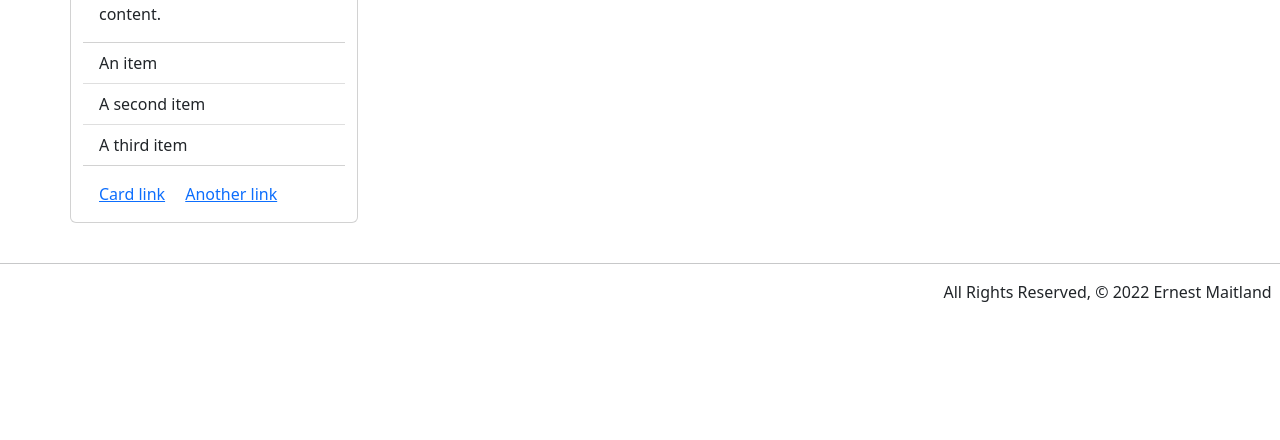
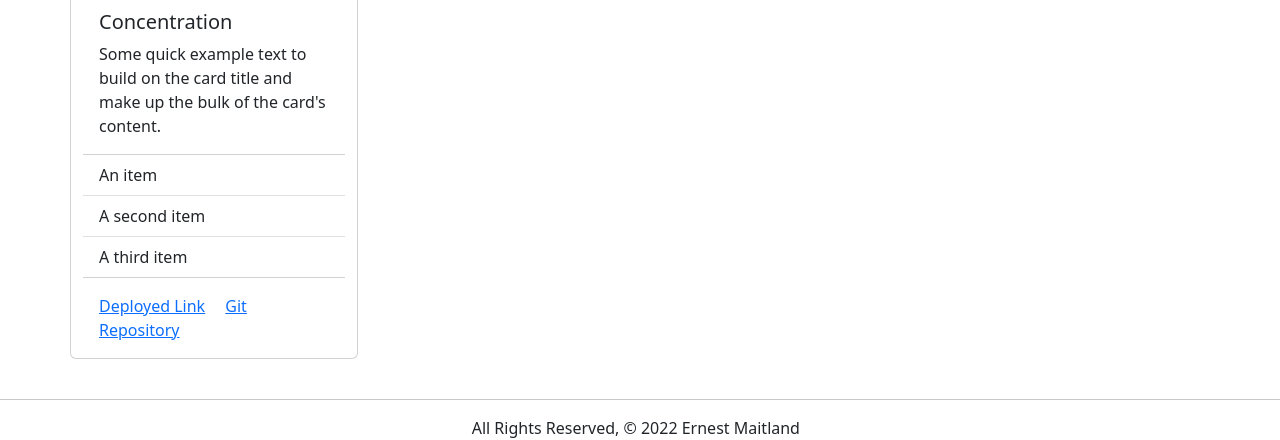
Before and after one commit to loex345/my_portfolio, a Django app: page / in a window 1280 px wide. Shown: the part 1282-1722 px from the top of the page. Before the commit the page ends 1584 px from the top, so only its background shows below. Run offline with Django 4.2, Linux system fonts and the light colour scheme.

Commit message:
Add imgs for projects

```diff
--- a/my_new_app/static/css/style.css
+++ b/my_new_app/static/css/style.css
@@ -10,7 +10,7 @@ body {
 
   footer.page-footer {
     padding-top: 0;
-    text-align: right;
+    text-align: center;
   }
 
   #centertitle{
--- a/my_new_app/templates/home.html
+++ b/my_new_app/templates/home.html
@@ -4,12 +4,13 @@
 <div class="container py-4">
     <div class="p-5 mb-4 bg-light rounded-3">
         <div class="container-fluid py-5">
-            <h1 class="display-5 fw-bold">My Screen Shots</h1>
+            <h1 class="display-5 fw-bold">Hello World</h1>
+            <blockquote>My Ernest Maitland and I am a developer</blockquote>
         </div>
     </div>
     <div class="row">
         <div class="card" style="width: 18rem;">
-            <img src="..." class="card-img-top" alt="...">
+            <img src="https://i.imgur.com/ENMjq40.png" class="card-img-top" alt="...">
             <div class="card-body">
                 <h5 class="card-title">Shoplist</h5>
                 <p class="card-text">Some quick example text to build on the card title and make up the bulk of the card's
@@ -21,12 +22,12 @@
                     <li class="list-group-item">A third item</li>
                 </ul>
                 <div class="card-body">
-                    <a href="#" class="card-link">Card link</a>
-                    <a href="#" class="card-link">Another link</a>
+                    <a href="#" class="card-link">Deployed Link</a>
+                    <a href="#" class="card-link">Git Repository</a>
                 </div>
             </div>
             <div class="card" style="width: 18rem;">
-                <img src="..." class="card-img-top" alt="...">
+                <img src="https://i.imgur.com/UhTbSxG.jpg" class="card-img-top" alt="...">
                 <div class="card-body">
                     <h5 class="card-title">Recipe App</h5>
                     <p class="card-text">Some quick example text to build on the card title and make up the bulk of the card's
@@ -38,12 +39,14 @@
                         <li class="list-group-item">A third item</li>
                     </ul>
                     <div class="card-body">
-                        <a href="#" class="card-link">Card link</a>
-                        <a href="#" class="card-link">Another link</a>
+                        <a href="#" class="card-link">Deployed Link</a>
+                        <a href="#" class="card-link">Git Repository</a>
                     </div>
                 </div>
                 <div class="card" style="width: 18rem;">
-                    <img src="..." class="card-img-top" alt="...">
+                    <img src="https://i.imgur.com/j07Hpdg.jpg" class="card-img-top" alt="...">
+                    <br />
+                    <br />
                     <div class="card-body">
                         <h5 class="card-title">Exercise-Diary</h5>
                         <p class="card-text">Some quick example text to build on the card title and make up the bulk of the card's
@@ -55,12 +58,12 @@
                             <li class="list-group-item">A third item</li>
                         </ul>
                         <div class="card-body">
-                            <a href="#" class="card-link">Card link</a>
-                            <a href="#" class="card-link">Another link</a>
+                            <a href="#" class="card-link">Deployed Link</a>
+                            <a href="#" class="card-link">Git Repository</a>
                         </div>
                     </div>
                 <div class="card" style="width: 18rem;">
-                    <img src="..." class="card-img-top" alt="...">
+                    <img src="https://i.imgur.com/DgTlWTC.png" class="card-img-top" alt="...">
                     <div class="card-body">
                         <h5 class="card-title">Concentration</h5>
                         <p class="card-text">Some quick example text to build on the card title and make up the bulk of the card's
@@ -72,8 +75,8 @@
                             <li class="list-group-item">A third item</li>
                         </ul>
                         <div class="card-body">
-                            <a href="#" class="card-link">Card link</a>
-                            <a href="#" class="card-link">Another link</a>
+                            <a href="#" class="card-link">Deployed Link</a>
+                            <a href="#" class="card-link">Git Repository</a>
                         </div>
                     </div>
                 </div>
```
